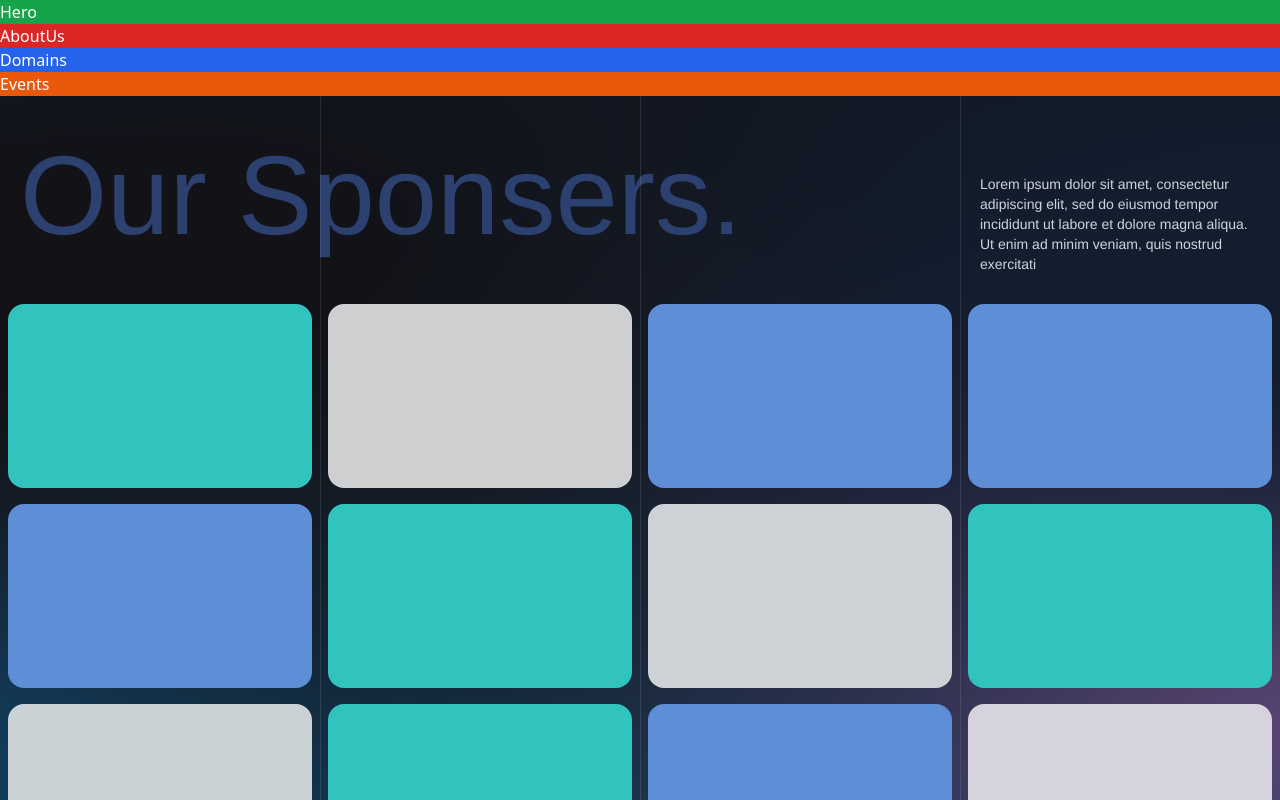
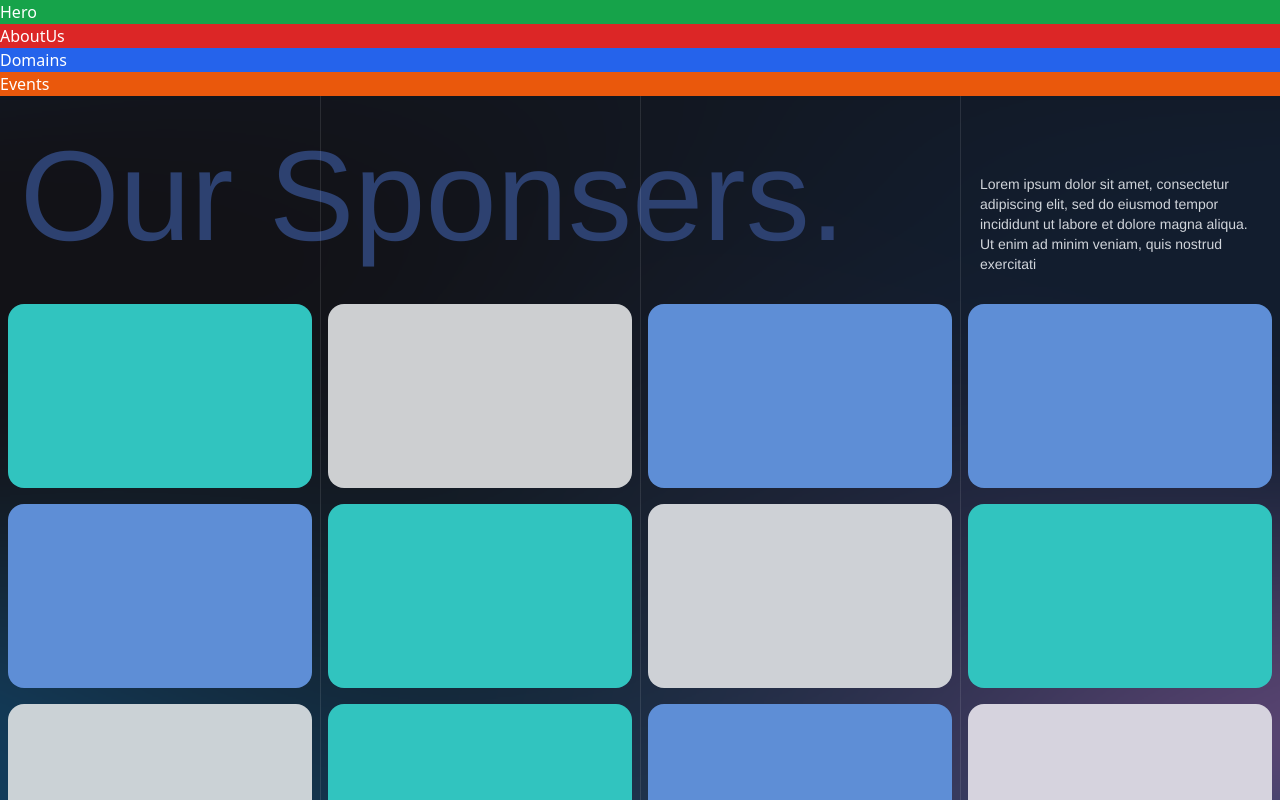
Before and after one commit to riyanshlunia/nscc-srmV2, a React (Vite) app: page / in a window 1280 px wide. Shown: the top 800 px of the page. Built offline with nearby package versions, Linux system fonts and the light colour scheme.

Commit message:
fix: Font size

```diff
--- a/src/components/Sponsers.jsx
+++ b/src/components/Sponsers.jsx
@@ -8,7 +8,7 @@ export default function Sponsers() {
                 <p className="Sponser-Title flex justify-center items-center pt-5 lg:py-10 lg:px-5">
                     Our Sponsers.
                 </p>
-                <p className="Sponsi-Text text-sm text-center lg:text-left lg:mt-10 px-6 lg:px-5 text-gray-300 lg:w-1/4">
+                <p className="Sponsi-Text text-sm text-left lg:mt-10 px-9 lg:px-5 text-gray-300 lg:w-1/4">
                     Lorem ipsum dolor sit amet, consectetur adipiscing elit, sed do eiusmod tempor incididunt
                     ut labore et dolore magna aliqua. Ut enim ad minim veniam, quis nostrud exercitati
                 </p>
--- a/src/index.css
+++ b/src/index.css
@@ -58,7 +58,7 @@
   }
 
   .Sponser-Title{
-    font-size: 7rem;
+    font-size: 8rem;
   }
 
   .Sponsi-Text {
```
